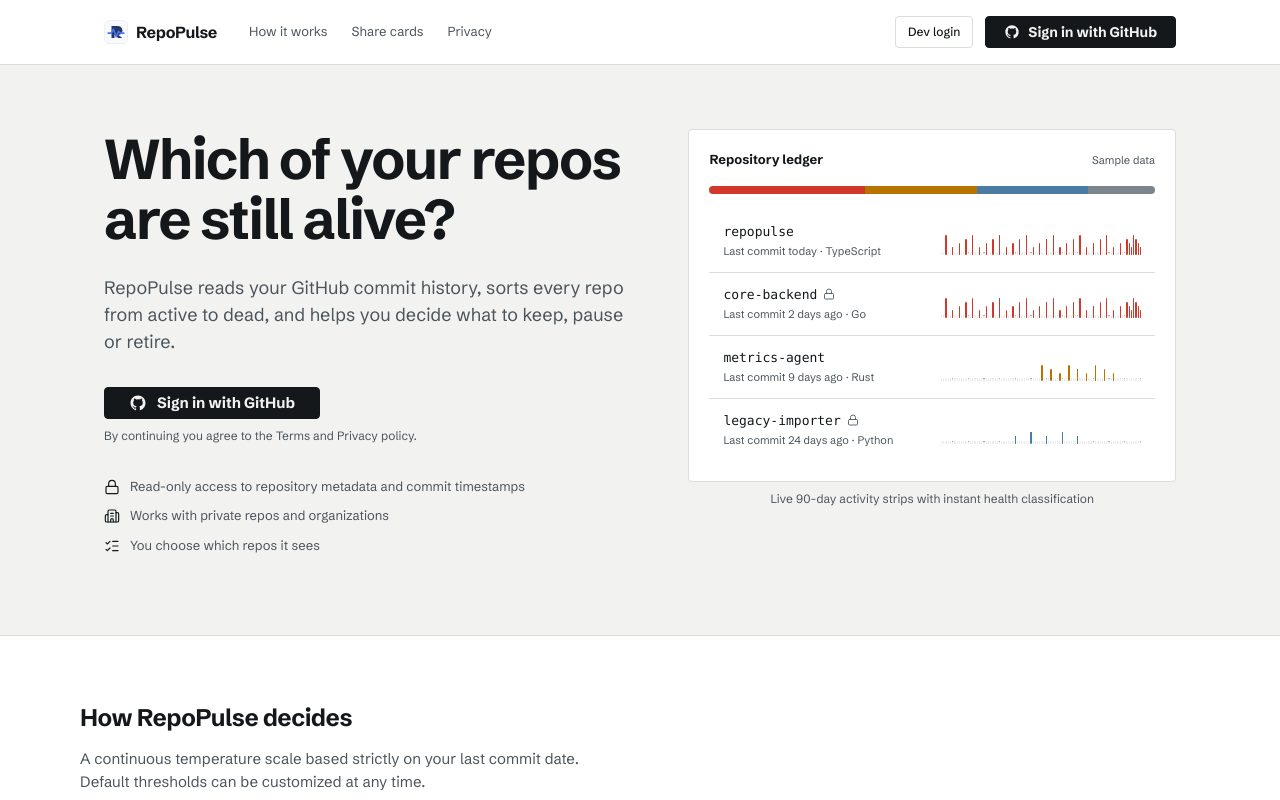
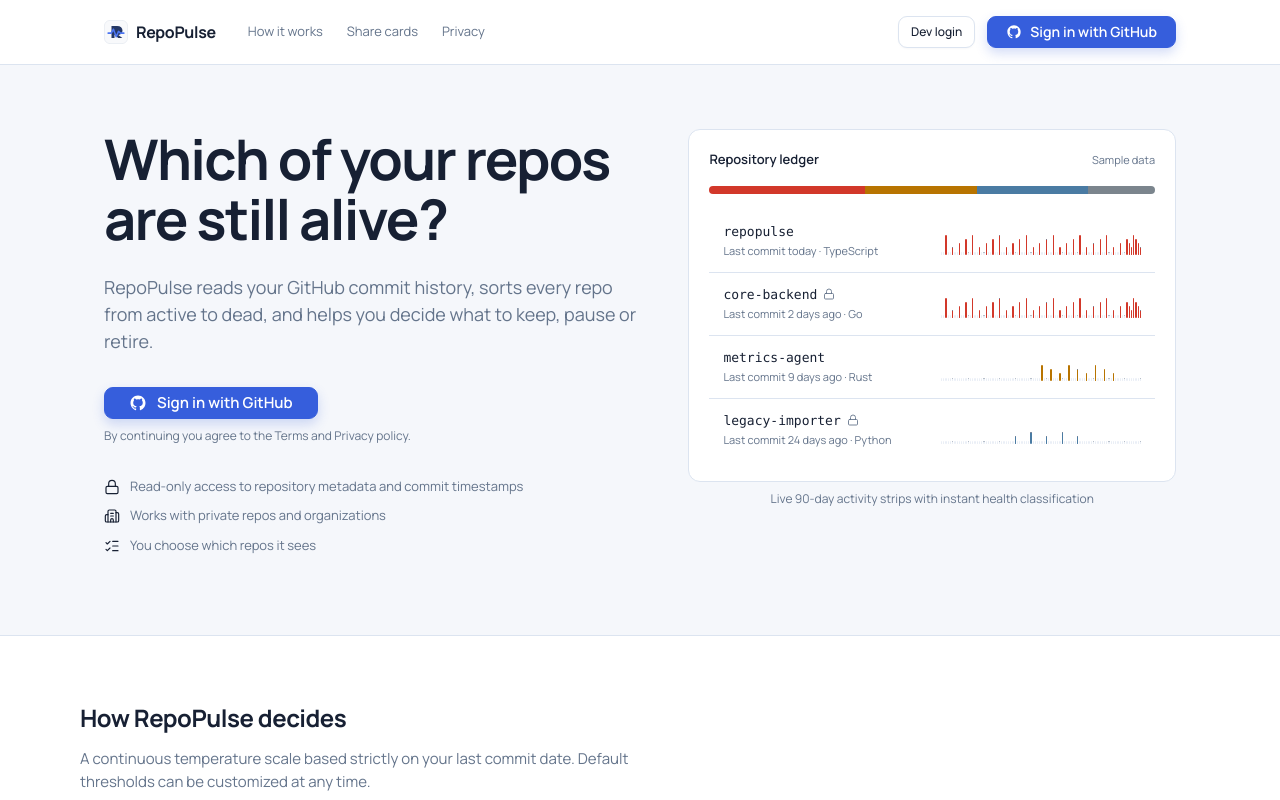
Before and after one commit to kachakaran6/repo-pulse, a React (Vite) app in the folder client/: page / in a window 1280 px wide. Shown: the top 800 px of the page. Built offline with nearby package versions, Linux system fonts and the light colour scheme; no server answers.

Commit message:
feat(ui): refine RepoPulse professional theme

```diff
--- a/client/index.html
+++ b/client/index.html
@@ -3,7 +3,7 @@
   <head>
     <meta charset="UTF-8" />
     <meta name="viewport" content="width=device-width, initial-scale=1.0" />
-    <meta name="theme-color" content="#F2F3F1" id="theme-color-meta" />
+    <meta name="theme-color" content="#f5f7fb" id="theme-color-meta" />
     <script>
       (function () {
         var key = 'repopulse-theme';
@@ -24,7 +24,7 @@
           else root.classList.remove('dark');
         }
         var meta = document.getElementById('theme-color-meta');
-        if (meta) meta.setAttribute('content', dark ? '#131413' : '#F2F3F1');
+        if (meta) meta.setAttribute('content', dark ? '#101827' : '#f5f7fb');
       })();
     </script>
     <title>RepoPulse - GitHub Repository Ledger & Triage</title>
@@ -33,7 +33,7 @@
     <meta name="description" content="A quiet ledger for GitHub developers to keep track of repository activity, cooling projects, and triage decisions." />
     <link rel="preconnect" href="https://fonts.googleapis.com" />
     <link rel="preconnect" href="https://fonts.gstatic.com" crossorigin />
-    <link href="https://fonts.googleapis.com/css2?family=Schibsted+Grotesk:wght@400;500;700&display=swap" rel="stylesheet" />
+    <link href="https://fonts.googleapis.com/css2?family=Manrope:wght@400;500;600;700;800&family=Schibsted+Grotesk:wght@400;500;700&display=swap" rel="stylesheet" />
   </head>
   <body>
     <div id="root"></div>
--- a/client/src/App.tsx
+++ b/client/src/App.tsx
@@ -87,7 +87,7 @@
     const isDark =
       settings.theme === 'dark' ||
       (settings.theme === 'system' && window.matchMedia('(prefers-color-scheme: dark)').matches);
-    if (meta) meta.setAttribute('content', isDark ? '#131413' : '#F2F3F1');
+    if (meta) meta.setAttribute('content', isDark ? '#101827' : '#f5f7fb');
   }, [settings.theme]);
 
   // Check auth status for dev mode
--- a/client/src/app.css
+++ b/client/src/app.css
@@ -534,3 +534,134 @@
   .triage-button-row { grid-template-columns: 1fr; }
   .settings-row { flex-direction: column; align-items: flex-start; }
 }
+
+/* Professional application shell: restrained depth, clear hierarchy, and a calm data-first palette. */
+body {
+  background:
+    radial-gradient(circle at 88% -10%, color-mix(in srgb, var(--brand) 11%, transparent), transparent 30rem),
+    var(--paper);
+}
+
+[data-slot="sidebar-container"] {
+  border-color: var(--line) !important;
+  background: color-mix(in srgb, var(--surface) 92%, transparent);
+  box-shadow: 10px 0 30px rgba(23, 32, 51, 0.035);
+}
+
+[data-slot="sidebar-inner"] {
+  background: transparent !important;
+}
+
+[data-slot="sidebar-header"] {
+  height: 72px !important;
+  justify-content: center;
+}
+
+[data-slot="sidebar-menu"] {
+  gap: 4px;
+}
+
+[data-slot="sidebar-menu-button"] {
+  min-height: 38px;
+  border-radius: 9px !important;
+  color: var(--ink-2);
+}
+
+[data-slot="sidebar-menu-button"][data-active="true"] {
+  background: var(--brand-soft) !important;
+  color: var(--brand-strong) !important;
+  box-shadow: inset 3px 0 0 var(--brand);
+}
+
+[data-slot="sidebar-menu-button"]:hover {
+  background: var(--surface-2) !important;
+  color: var(--ink) !important;
+}
+
+[data-slot="sidebar-inset"] {
+  background: transparent !important;
+}
+
+[data-slot="sidebar-inset"] > header {
+  height: 72px !important;
+  padding-inline: 28px !important;
+  background: color-mix(in srgb, var(--surface) 88%, transparent) !important;
+  backdrop-filter: blur(18px);
+  border-color: var(--line) !important;
+}
+
+[data-slot="sidebar-inset"] > header p {
+  font-size: 15px !important;
+  letter-spacing: -0.01em;
+}
+
+[data-slot="sidebar-inset"] > div > div {
+  max-width: 1480px !important;
+  padding-top: 32px !important;
+}
+
+.overview-summary {
+  font-size: clamp(26px, 3vw, 34px) !important;
+  letter-spacing: -0.035em !important;
+  line-height: 1.2 !important;
+  max-width: 850px;
+}
+
+.overview-page > div[style*="background-color: var(--surface)"] {
+  box-shadow: 0 10px 30px rgba(29, 48, 86, 0.055);
+}
+
+.overview-page [style*="position: sticky"] {
+  background: color-mix(in srgb, var(--paper) 92%, transparent) !important;
+  backdrop-filter: blur(14px);
+}
+
+.overview-page [style*="overflow: hidden"][style*="background-color: var(--surface)"] {
+  border-radius: 14px !important;
+  box-shadow: 0 10px 28px rgba(29, 48, 86, 0.06);
+}
+
+.ledger-row {
+  min-height: 78px;
+}
+
+.ledger-row:hover {
+  background: color-mix(in srgb, var(--brand-soft) 45%, var(--surface)) !important;
+}
+
+.btn-primary,
+.btn-ink {
+  background: var(--brand) !important;
+  border-color: var(--brand) !important;
+  color: #fff !important;
+  border-radius: 9px !important;
+  box-shadow: 0 5px 12px color-mix(in srgb, var(--brand) 22%, transparent);
+}
+
+.btn-primary:hover,
+.btn-ink:hover {
+  background: var(--brand-strong) !important;
+  border-color: var(--brand-strong) !important;
+}
+
+.btn-secondary,
+.btn-outline {
+  border-radius: 9px !important;
+  box-shadow: 0 1px 2px rgba(23, 32, 51, 0.03);
+}
+
+input[type="text"],
+input[type="search"],
+select {
+  border-radius: 9px !important;
+}
+
+@media (max-width: 768px) {
+  [data-slot="sidebar-inset"] > header {
+    height: 60px !important;
+    padding-inline: 16px !important;
+  }
+  [data-slot="sidebar-inset"] > div > div {
+    padding-top: 20px !important;
+  }
+}
--- a/client/src/components/OverviewView.tsx
+++ b/client/src/components/OverviewView.tsx
@@ -389,7 +389,7 @@
   const totalPoolCount = activePool.length || 1;
 
   return (
-    <div className="pb-16">
+    <div className="overview-page pb-16">
       {/* 1. Top Summary Sentence & Action Row */}
       <div style={{ marginBottom: '24px' }}>
         <h1
--- a/client/src/styles/globals.css
+++ b/client/src/styles/globals.css
@@ -22,8 +22,8 @@
   --color-card-foreground: var(--ink);
   --color-popover: var(--surface);
   --color-popover-foreground: var(--ink);
-  --color-primary: var(--ink);
-  --color-primary-foreground: var(--paper);
+  --color-primary: var(--brand);
+  --color-primary-foreground: #fff;
   --color-secondary: var(--surface-2);
   --color-secondary-foreground: var(--ink);
   --color-muted: var(--surface-2);
@@ -34,7 +34,7 @@
   --color-destructive-foreground: var(--paper);
   --color-border: var(--line);
   --color-input: var(--line);
-  --color-ring: var(--ink);
+  --color-ring: var(--brand);
 
   --color-heat-active: var(--heat-active);
   --color-heat-cooling: var(--heat-cooling);
@@ -43,12 +43,12 @@
 
   --color-sidebar: var(--paper);
   --color-sidebar-foreground: var(--ink);
-  --color-sidebar-primary: var(--ink);
-  --color-sidebar-primary-foreground: var(--paper);
+  --color-sidebar-primary: var(--brand);
+  --color-sidebar-primary-foreground: #fff;
   --color-sidebar-accent: var(--surface-2);
   --color-sidebar-accent-foreground: var(--ink);
   --color-sidebar-border: var(--line);
-  --color-sidebar-ring: var(--ink);
+  --color-sidebar-ring: var(--brand);
 
   --color-chart-1: var(--heat-active);
   --color-chart-2: var(--heat-cooling);
@@ -61,15 +61,15 @@
 }
 
 :root {
-  --radius: 4px;
+  --radius: 12px;
   --sidebar: var(--paper);
   --sidebar-foreground: var(--ink);
-  --sidebar-primary: var(--ink);
-  --sidebar-primary-foreground: var(--paper);
+  --sidebar-primary: var(--brand);
+  --sidebar-primary-foreground: #fff;
   --sidebar-accent: var(--surface-2);
   --sidebar-accent-foreground: var(--ink);
   --sidebar-border: var(--line);
-  --sidebar-ring: var(--ink);
+  --sidebar-ring: var(--brand);
 }
 
 @layer base {
@@ -95,7 +95,7 @@
     color: inherit;
   }
   :focus-visible {
-    outline: 2px solid var(--ink);
+    outline: 2px solid var(--brand);
     outline-offset: 2px;
   }
   .tabular {
--- a/client/src/tokens.css
+++ b/client/src/tokens.css
@@ -1,22 +1,25 @@
-/* RepoPulse v3 tokens. Heat colors are the ONLY chromatic colors in the UI. */
+/* RepoPulse visual tokens. Status colors stay reserved for repository health. */
 :root {
   color-scheme: light dark;
-  --font: 'Schibsted Grotesk', system-ui, -apple-system, BlinkMacSystemFont, sans-serif;
+  --font: 'Manrope', 'Schibsted Grotesk', system-ui, -apple-system, BlinkMacSystemFont, sans-serif;
   --mono: ui-monospace, 'SF Mono', Menlo, Consolas, monospace;
 
-  --paper: #F2F3F1;      /* page background */
-  --surface: #FFFFFF;    /* panels, inputs, cards */
-  --surface-2: #E9EBE8;  /* row hover, quiet fills */
-  --ink: #14181B;        /* primary text, primary buttons, focus rings */
-  --ink-2: #4B545B;      /* secondary text, metadata, labels */
-  --line: #DADDDA;       /* hairlines, dividers */
+  --paper: #f5f7fb;
+  --surface: #ffffff;
+  --surface-2: #eef2f8;
+  --ink: #172033;
+  --ink-2: #64748b;
+  --line: #dce4f0;
+  --brand: #365edc;
+  --brand-strong: #264ab9;
+  --brand-soft: #e9eeff;
 
   --heat-active: #D2382A;   /* ember */
   --heat-cooling: #B87400;  /* amber */
   --heat-stale: #4A7BA3;    /* steel */
   --heat-dead: #7B858D;     /* ash */
 
-  --r: 4px;
+  --r: 12px;
   --r-pill: 999px;
   --s1: 4px;
   --s2: 8px;
@@ -30,12 +33,15 @@
 
 @media (prefers-color-scheme: dark) {
   :root:not([data-theme="light"]) {
-    --paper: #131413;
-    --surface: #1C1D1B;
-    --surface-2: #252623;
-    --ink: #EDEEEA;
-    --ink-2: #A2A8A4;
-    --line: #2E302D;
+    --paper: #101827;
+    --surface: #182235;
+    --surface-2: #223049;
+    --ink: #e8eef9;
+    --ink-2: #9aabc4;
+    --line: #2b3b56;
+    --brand: #89a3ff;
+    --brand-strong: #adc0ff;
+    --brand-soft: #263b73;
     --heat-active: #F2664F;
     --heat-cooling: #F2B14C;
     --heat-stale: #86AED0;
@@ -45,12 +51,15 @@
 
 :root[data-theme="dark"],
 .dark {
-  --paper: #131413;
-  --surface: #1C1D1B;
-  --surface-2: #252623;
-  --ink: #EDEEEA;
-  --ink-2: #A2A8A4;
-  --line: #2E302D;
+  --paper: #101827;
+  --surface: #182235;
+  --surface-2: #223049;
+  --ink: #e8eef9;
+  --ink-2: #9aabc4;
+  --line: #2b3b56;
+  --brand: #89a3ff;
+  --brand-strong: #adc0ff;
+  --brand-soft: #263b73;
   --heat-active: #F2664F;
   --heat-cooling: #F2B14C;
   --heat-stale: #86AED0;
@@ -58,12 +67,15 @@
 }
 
 :root[data-theme="light"] {
-  --paper: #F2F3F1;
-  --surface: #FFFFFF;
-  --surface-2: #E9EBE8;
-  --ink: #14181B;
-  --ink-2: #4B545B;
-  --line: #DADDDA;
+  --paper: #f5f7fb;
+  --surface: #ffffff;
+  --surface-2: #eef2f8;
+  --ink: #172033;
+  --ink-2: #64748b;
+  --line: #dce4f0;
+  --brand: #365edc;
+  --brand-strong: #264ab9;
+  --brand-soft: #e9eeff;
   --heat-active: #D2382A;
   --heat-cooling: #B87400;
   --heat-stale: #4A7BA3;
```
